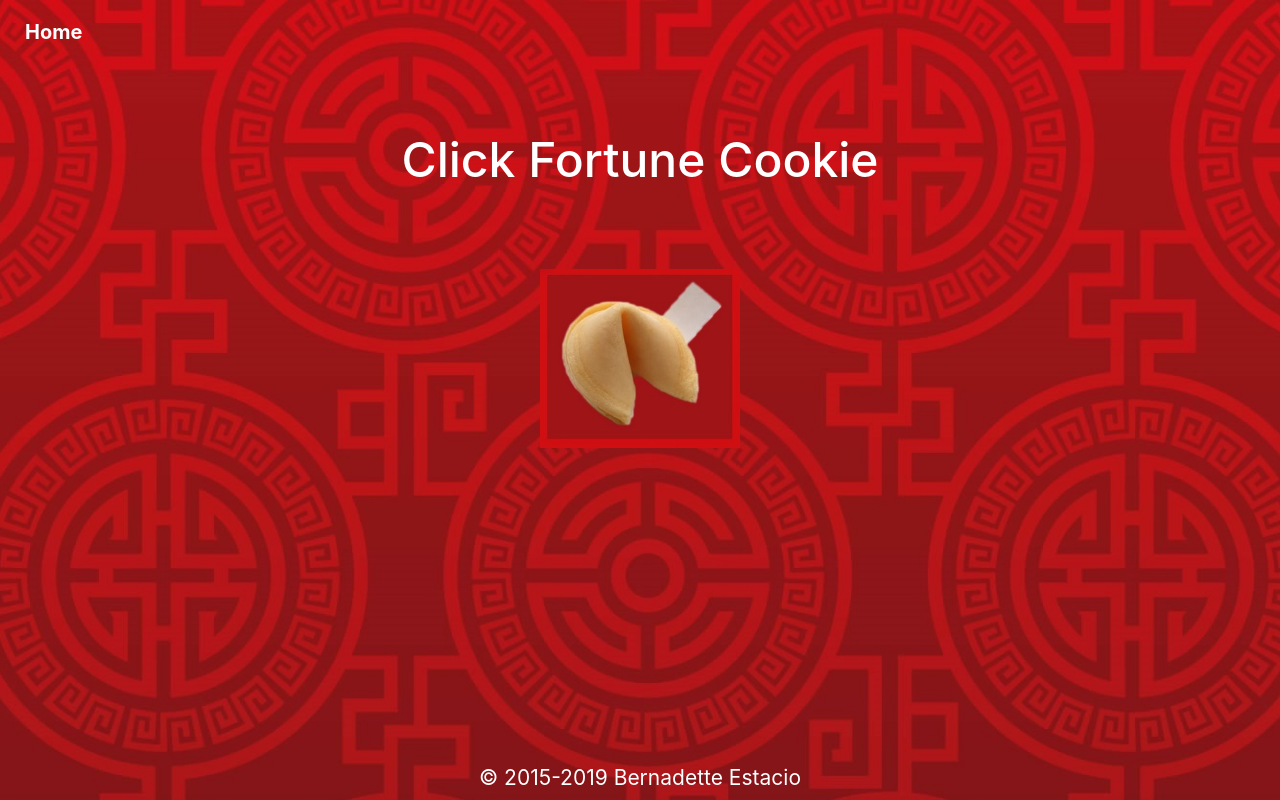
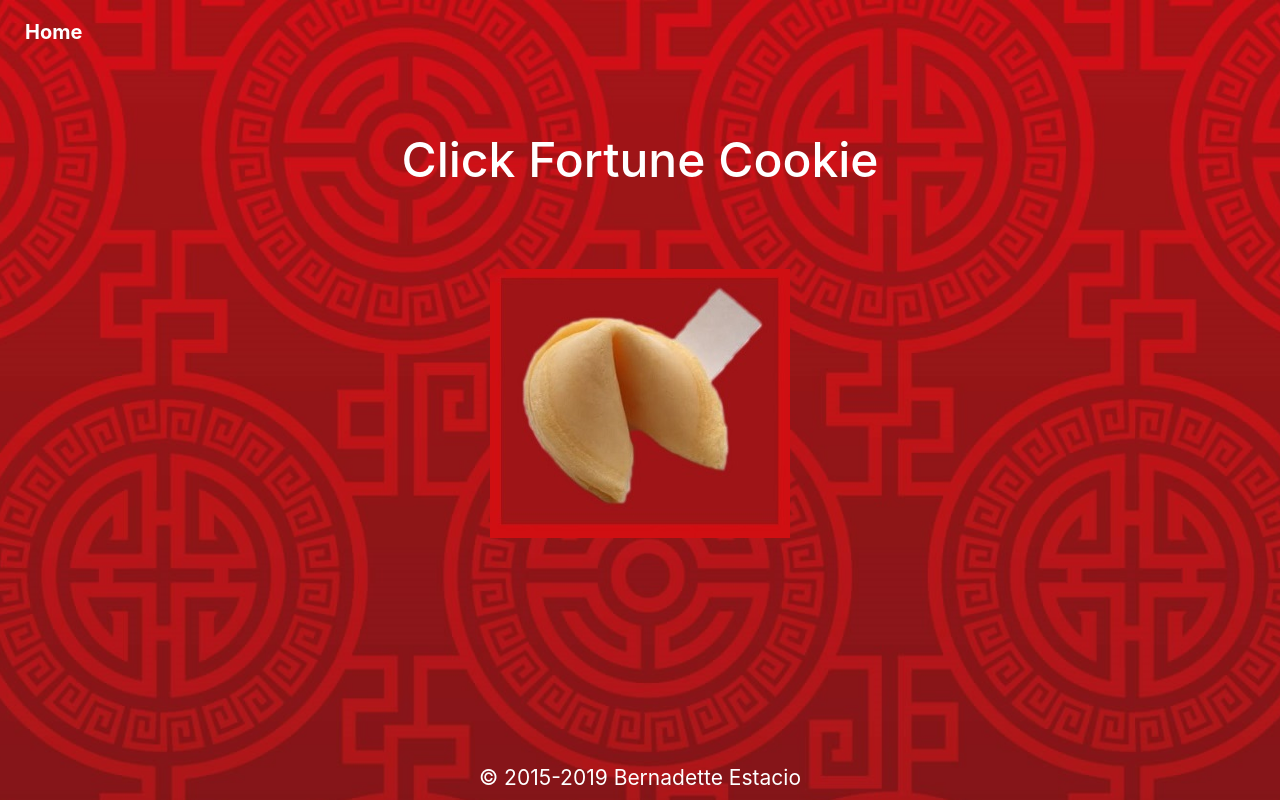
Before and after one commit to bernadette-codes/fortune-cookie-react-app, a React (Create React App) app: page / in a window 1280 px wide. Built offline with nearby package versions, Linux system fonts and the light colour scheme.

Commit message:
Update layout spaces

```diff
--- a/src/App.js
+++ b/src/App.js
@@ -52,7 +52,7 @@ const MainContent = ({ getQuote, quote }) => {
     <main>
       <h1>Click Fortune Cookie</h1>
 
-      <img src={cookie} alt="fortune cookie" width="200" onClick={getQuote} />
+      <img src={cookie} alt="fortune cookie" width="300" onClick={getQuote} />
 
       <p>{quote}</p>
     </main>
--- a/src/index.css
+++ b/src/index.css
@@ -37,9 +37,22 @@ h1 {
   margin-top: 10vh;
 }
 
+@media (max-width: 480px){
+  h1 {
+    margin-top: 5vh;
+  }
+}
+
 img {
   display: block;
   margin: 10vh auto 30px;
+  cursor: pointer;
+}
+
+@media (max-width: 640px){
+  img {
+    margin: 5vh auto 30px;
+  }
 }
 
 img:hover {
@@ -50,7 +63,7 @@ img:hover {
 p {
   font-size: 1.75em;
   display: block;
-  margin: 5vh 25px;
+  margin: 5vh 10vw;
 }
 
 footer {
```
Also changed, not shown: package.json (+2 -14 lines), 2 other files (tests, documents, lock files or other folders).
